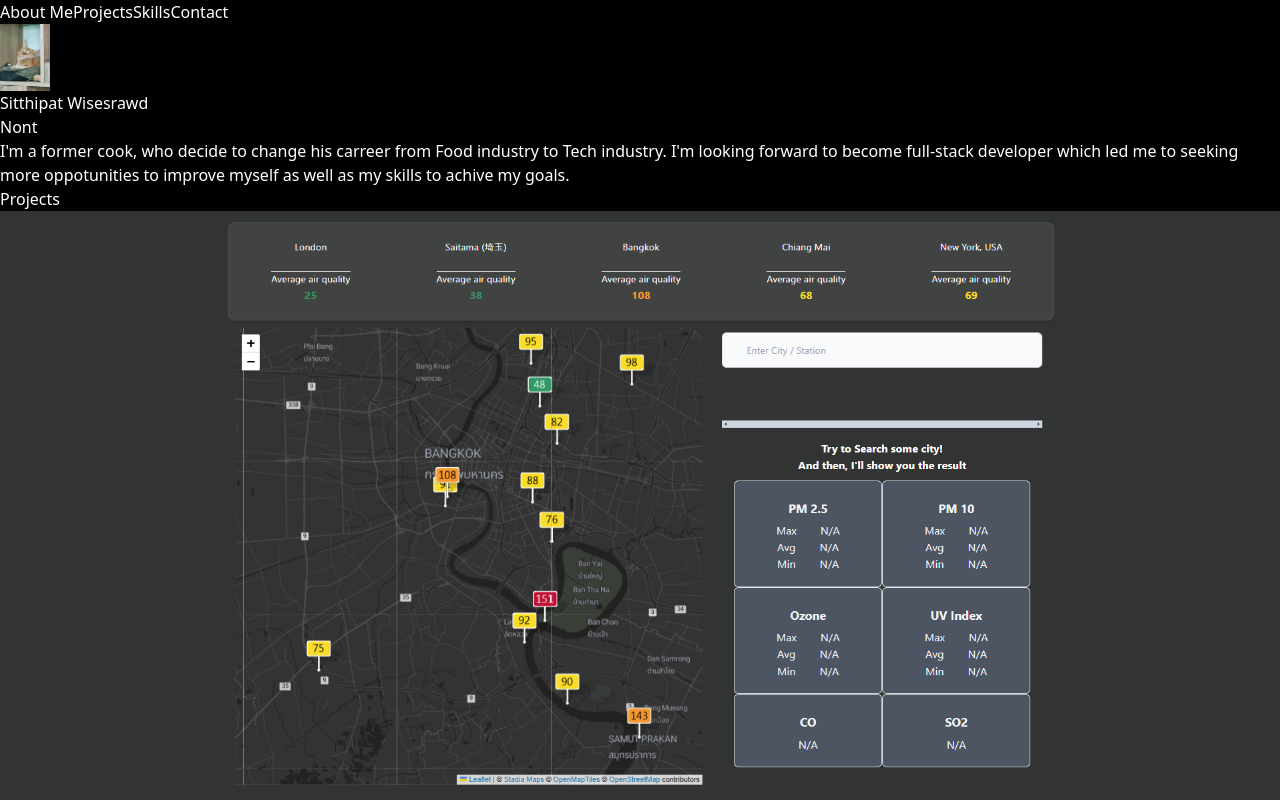
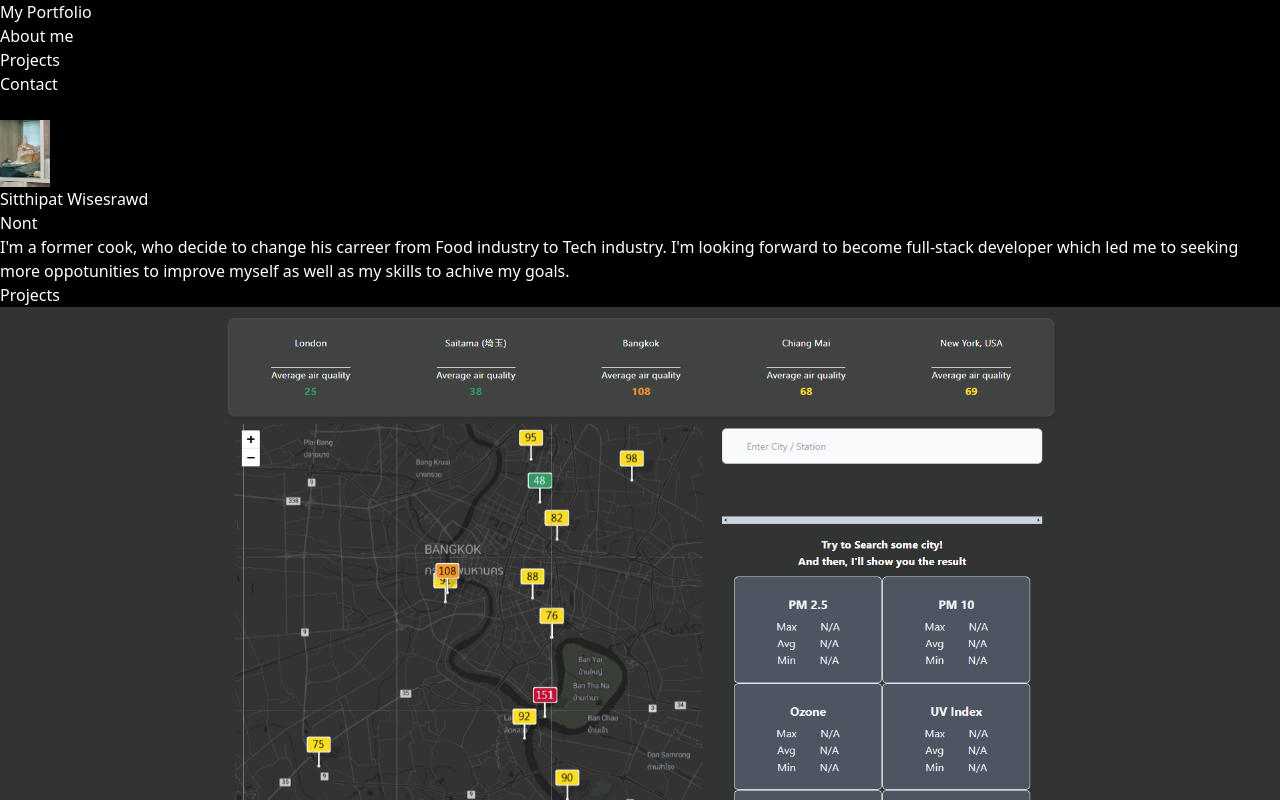
Before and after one commit to n0NoOon/my-portfolio, a React (Vite) app: page / in a window 1280 px wide. Shown: the top 800 px of the page. Built offline with nearby package versions, Linux system fonts and the light colour scheme.

Commit message:
making nav bar good and add id to other pages

```diff
--- a/index.html
+++ b/index.html
@@ -2,11 +2,7 @@
 <html lang="en">
   <head>
     <meta charset="UTF-8" />
-    <link
-      rel="icon"
-      type="image/svg+xml"
-      href="/public/images/user-icons.png"
-    />
+    <link rel="icon" type="image/svg+xml" href="/images/user-icons.png" />
     <meta name="viewport" content="width=device-width, initial-scale=1.0" />
     <title>Sitthipat Personal Site</title>
   </head>
--- a/src/components/AboutMe.tsx
+++ b/src/components/AboutMe.tsx
@@ -1,6 +1,6 @@
 export default function AboutMe() {
   return (
-    <div className="flex flex-col items-center mt-10">
+    <div id="about-me" className="flex flex-col items-center mt-20">
       <div className="flex gap-3">
         <div>
           <img
--- a/src/components/Contacts.tsx
+++ b/src/components/Contacts.tsx
@@ -1,6 +1,6 @@
 export default function Contacts() {
   return (
-    <div>
+    <div id="contact">
       <div className="flex justify-center">
         <h1>Contacts</h1>
       </div>
--- a/src/components/Nav.tsx
+++ b/src/components/Nav.tsx
@@ -1,51 +1,86 @@
-import { IoMenu } from "react-icons/io5";
+import { useState, useEffect } from "react";
 
-export default function Nav() {
-  const menu = () => {
-    return (
-      <div>
-        <IoMenu />
+export default function Navbar() {
+  const [showMenu, setShowMenu] = useState(false);
+  const [collapsed, setCollapsed] = useState(false);
 
-        <div>Home</div>
-        <div>Project</div>
-        <div>Contact</div>
-      </div>
-    );
-  };
+  useEffect(() => {
+    const handleScroll = () => {
+      setCollapsed(window.scrollY > 50);
+    };
+    window.addEventListener("scroll", handleScroll);
+    return () => window.removeEventListener("scroll", handleScroll);
+  }, []);
 
-  const bottom = window.innerHeight;
   return (
-    <div className="">
-      <div className="flex justify-between mt-10">
+    <nav
+      className={`fixed top-0 left-0 w-full z-50 transition-all duration-300 ${
+        collapsed || showMenu ? "bg-blue-700 shadow" : "bg-transparent"
+      }`}
+    >
+      <div className="max-w-6xl mx-auto flex items-center justify-between p-4">
+        <div className="text-xl font-bold">My Portfolio</div>
+        {/* Desktop Menu */}
+        <ul className={`hidden md:flex space-x-8`}>
+          <li>
+            <a href="#about-me" className="hover:text-blue-300">
+              About me
+            </a>
+          </li>
+          <li>
+            <a href="#projects" className="hover:text-blue-300">
+              Projects
+            </a>
+          </li>
+          <li>
+            <a href="#contact" className="hover:text-blue-300">
+              Contact
+            </a>
+          </li>
+        </ul>
+        {/* Hamburger */}
         <button
-          className="nav-btn"
-          onClick={() =>
-            window.scroll({
-              top: 0,
-              behavior: "smooth",
-            })
-          }
+          className="md:hidden flex flex-col justify-center items-center w-8 h-8"
+          onClick={() => setShowMenu(!showMenu)}
+          aria-label="Toggle menu"
         >
-          About Me
-        </button>
-        <a href="#project">
-          <button className="nav-btn">Projects</button>
-        </a>
-        <a href="#skills">
-          <button className="nav-btn">Skills</button>
-        </a>
-        <button
-          className="nav-btn"
-          onClick={() => {
-            window.scroll({
-              top: bottom,
-              behavior: "smooth",
-            });
-          }}
-        >
-          Contact
+          <span
+            className={`block w-6 h-0.5 bg-white mb-1 transition-all ${
+              showMenu ? "rotate-45 translate-y-2" : ""
+            }`}
+          ></span>
+          <span
+            className={`block w-6 h-0.5 bg-white mb-1 transition-all ${
+              showMenu ? "opacity-0" : ""
+            }`}
+          ></span>
+          <span
+            className={`block w-6 h-0.5 bg-white transition-all ${
+              showMenu ? "-rotate-45 -translate-y-2" : ""
+            }`}
+          ></span>
         </button>
       </div>
-    </div>
+      {/* Mobile Menu */}
+      {showMenu && (
+        <ul className="md:hidden bg-blue-700 px-4 pb-4 space-y-2">
+          <li>
+            <a href="#about-me" className="block py-2 hover:text-blue-300">
+              About me
+            </a>
+          </li>
+          <li>
+            <a href="#projects" className="block py-2 hover:text-blue-300">
+              Projects
+            </a>
+          </li>
+          <li>
+            <a href="#contact" className="block py-2 hover:text-blue-300">
+              Contact
+            </a>
+          </li>
+        </ul>
+      )}
+    </nav>
   );
 }
--- a/src/components/Project.tsx
+++ b/src/components/Project.tsx
@@ -7,7 +7,11 @@ export default function Project() {
   };
 
   return (
-    <div ref={projectRef} id="project" className="flex flex-col content-center">
+    <div
+      ref={projectRef}
+      id="projects"
+      className="flex flex-col content-center"
+    >
       <div className="flex justify-center">
         <h1 className="font-bold">Projects</h1>
       </div>
```
